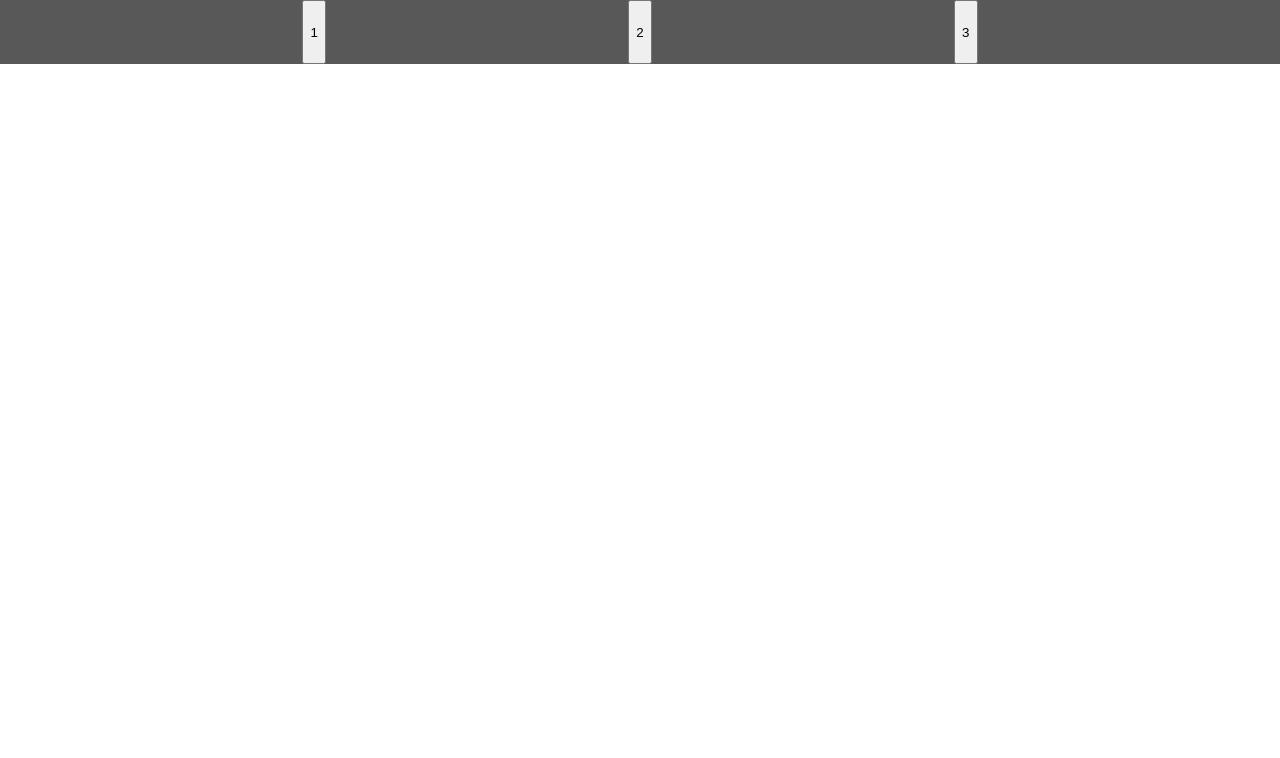
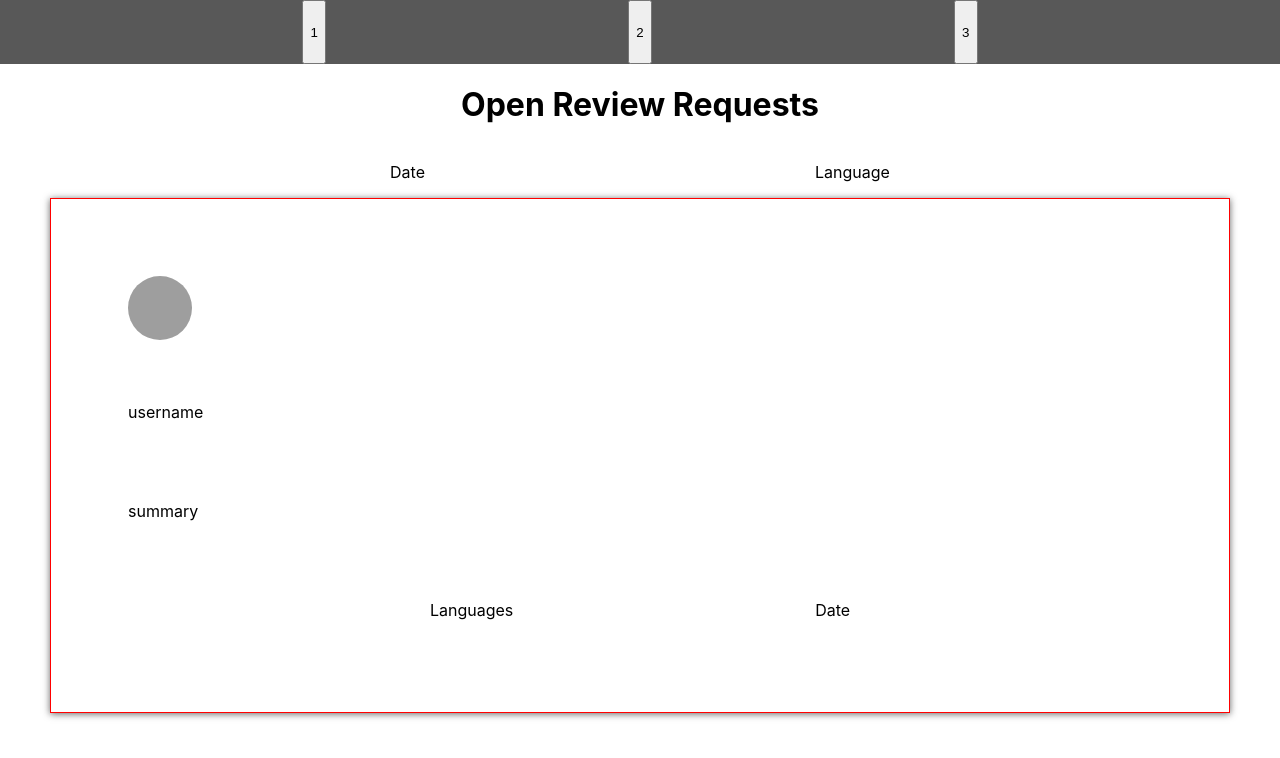
Before and after one commit to owenhallgren/stretch-project, a React (Create React App) app: page / in a window 1280 px wide. Shown: the top 758 px of the page. Built offline with nearby package versions, Linux system fonts and the light colour scheme; grey boxes are pictures that could not be loaded.

Commit message:
Add style to Card component

```diff
--- a/src/Components/App/App.js
+++ b/src/Components/App/App.js
@@ -1,5 +1,6 @@
 import React, { Component } from 'react';
-import Nav from '../Nav/Nav'
+import Nav from '../Nav/Nav';
+import OpenReviews from '../OpenReviews/OpenReviews'
 import './App.css';
 
 class App extends Component {
@@ -11,6 +12,7 @@ class App extends Component {
     return (
       <main>
         <Nav />
+        <OpenReviews />
       </main>
     )
   }
--- /dev/null
+++ b/src/Components/Card/Card.css
@@ -0,0 +1,21 @@
+.card {
+    display: flex;
+    flex-direction: column;
+    padding: 6%;
+    border: 1px solid red;
+    width: 80%;
+    height: 45vh;
+    justify-content: space-between;
+    box-shadow: rgba(0, 0, 0, 0.603) 0px 1px 7px 0px;
+}
+
+.user-picture {
+    height: 8vh;
+    width: 8vh;
+    border-radius: 100%;
+}
+
+.card-specifics {
+    display: flex;
+    justify-content: space-evenly;
+}
--- /dev/null
+++ b/src/Components/Card/Card.js
@@ -0,0 +1,18 @@
+import React from 'react';
+import './Card.css';
+
+const Card = () => {
+    return (
+        <article className='card'>
+            <img src='https://avatars.githubusercontent.com/u/72821268?v=4' className='user-picture'></img>
+            <p>username</p>
+            <p>summary</p>
+            <div className='card-specifics'>
+                <p>Languages</p>
+                <p>Date</p>
+            </div>
+        </article>
+    )
+}
+
+export default Card;
--- a/src/Components/OpenReviews/OpenReviews.css
+++ b/src/Components/OpenReviews/OpenReviews.css
@@ -0,0 +1,14 @@
+.open-review-header{
+    text-align: center;
+}
+
+.filters {
+    display: flex;
+    justify-content: space-evenly;
+}
+
+.card-container {
+    display: flex;
+    flex-direction: column;
+    align-items: center;
+}
--- a/src/Components/OpenReviews/OpenReviews.js
+++ b/src/Components/OpenReviews/OpenReviews.js
@@ -0,0 +1,21 @@
+import React from 'react';
+import Card from '../Card/Card';
+import './OpenReviews.css';
+
+
+const OpenReviews = () => {
+    return (
+        <body>
+            <h1 className='open-review-header'>Open Review Requests</h1>
+            <div className='filters'>
+                <p>Date</p>
+                <p>Language</p>
+            </div>
+            <section className='card-container'>
+                <Card />
+            </section>
+        </body>
+    )
+}
+
+export default OpenReviews;
```
